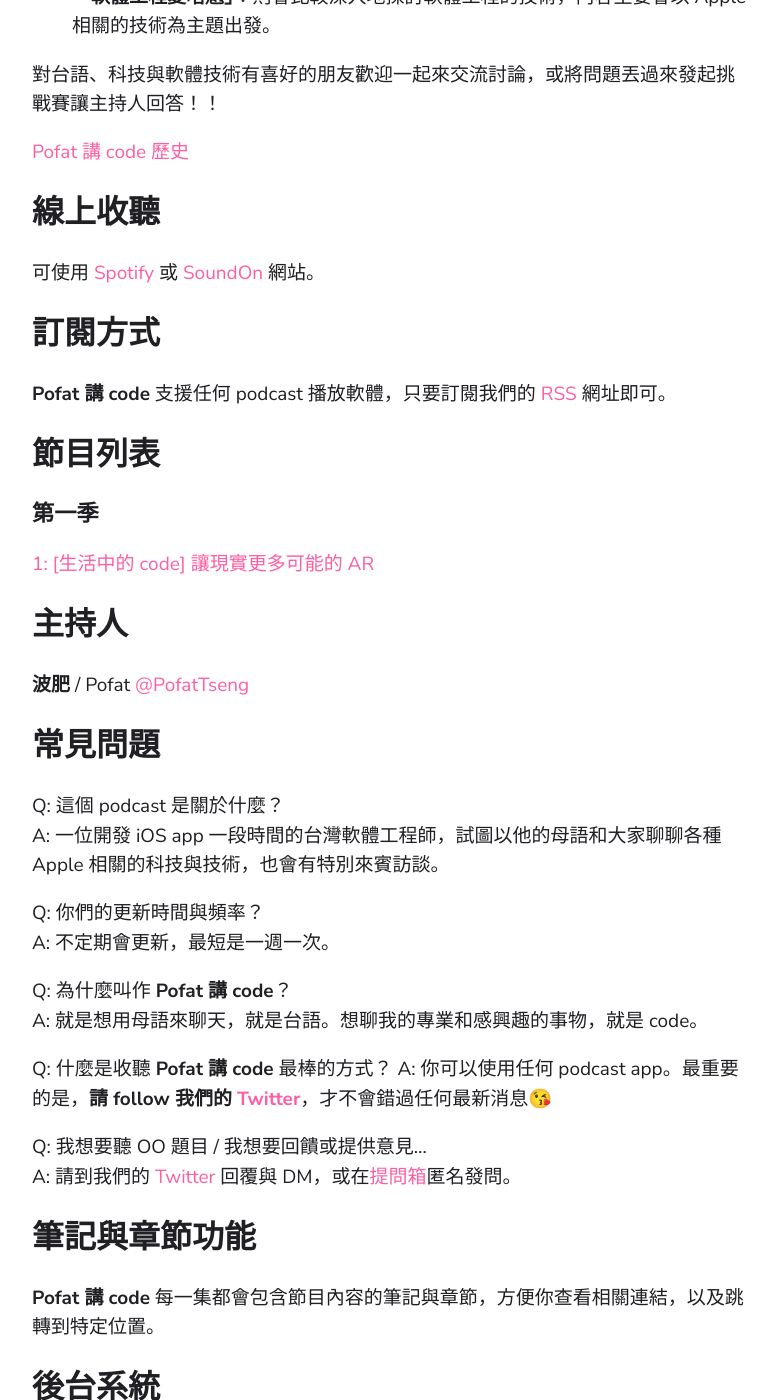
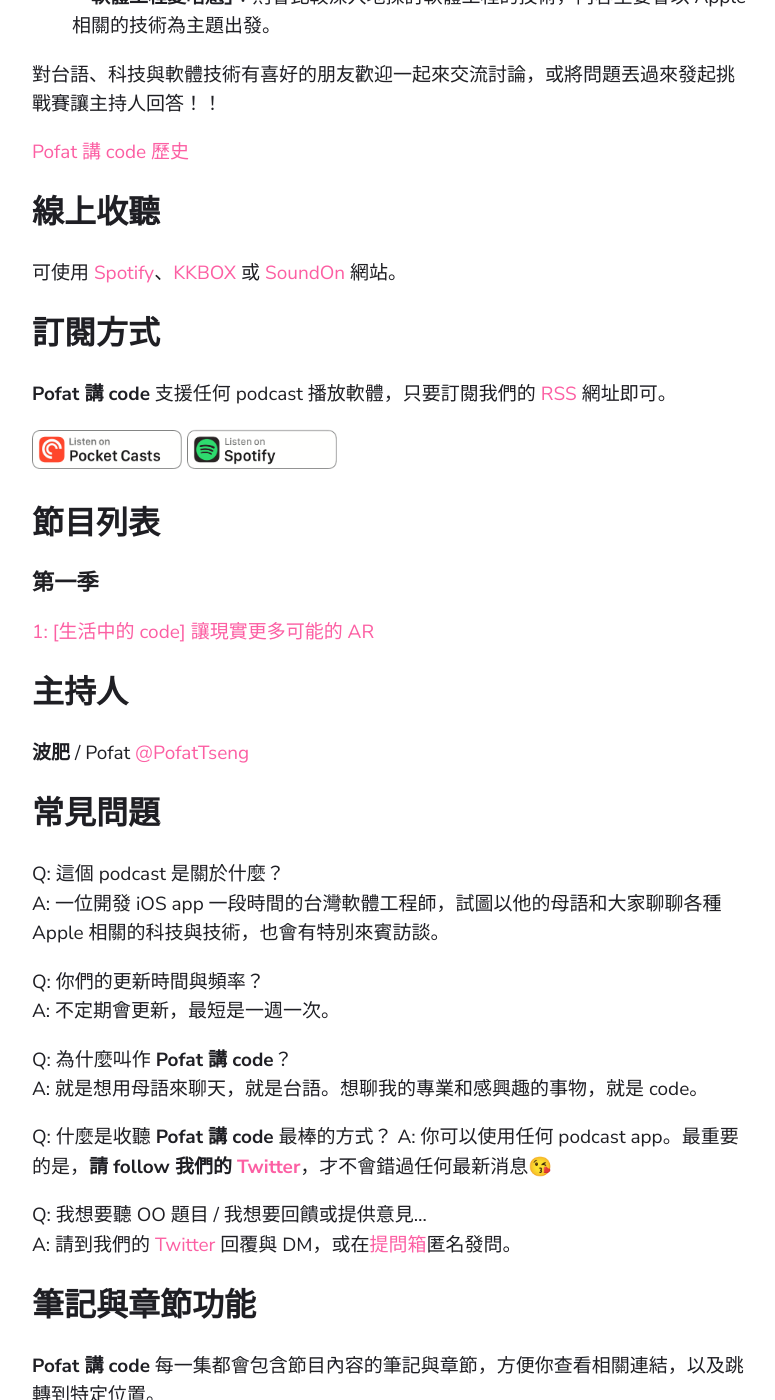
Before and after one commit to kongcodepodcast/kongcodepodcast.github.io, a Jekyll site: the page built from index.md, in a window 1280 px wide and 1400 px high, scrolled down 634 px. Shown: the whole window, without its empty margins (68-843 px from the left). Built offline with Jekyll 4.4.1, drawn with Linux system fonts in a browser that asks for light colours.

Commit message:
1. Add png image for spotify and pocket cast 2. Add special thanks

```diff
--- a/_includes/footer.html
+++ b/_includes/footer.html
@@ -13,17 +13,15 @@
 
 <h2>線上收聽</h2>
 
-可使用 <a href="https://open.spotify.com/show/3sLlQ699L5hMbkYJdkowjx">Spotify</a> 或 <a href="https://player.soundon.fm/p/832a4f37-a4c4-410f-883e-e73113ee0527">SoundOn</a> 網站。
+可使用 <a href="https://open.spotify.com/show/3sLlQ699L5hMbkYJdkowjx">Spotify</a>、<a href="https://podcast.kkbox.com/channel/LarV8K8O4jH_rwFbTk">KKBOX</a> 或 <a href="https://player.soundon.fm/p/832a4f37-a4c4-410f-883e-e73113ee0527">SoundOn</a> 網站。
 
 <h2>訂閱方式</h2>
 
 <p><b>Pofat 講 code</b> 支援任何 podcast 播放軟體，只要訂閱我們的 <a href="https://api.soundon.fm/v2/podcasts/832a4f37-a4c4-410f-883e-e73113ee0527/feed.xml">RSS</a> 網址即可。</p>
 
-<!--
 <p>
-	<a href="https://podcasts.apple.com/tw/podcast/weak-self/id1474108801"><img src="/apple_podcasts.png" width="150" alt="Listen on Apple Podcasts"></a> <a href="https://www.google.com/podcasts?feed=aHR0cHM6Ly9hbmNob3IuZm0vcy9jOTE0OTY0L3BvZGNhc3QvcnNz"><img src="/google_podcasts.png" width="150" alt="Listen on Google Podcasts"></a> <a href="https://overcast.fm/itunes1474108801/weak-self"><img src="/overcast.png" width="150" alt="Listen on Overcast"></a> <a href="https://pca.st/9Z02"><img src="/pocket_casts.png" width="150" alt="Listen on Pocket Casts"></a> <a href="https://open.spotify.com/show/4qAJjdyhx5AgHHL4VuTauj"><img src="/spotify.png" width="150" alt="Listen on Spotify"></a> <a href="https://castro.fm/itunes/1474108801"><img src="/castro.png" width="150" alt="Listen in Castro"></a>
+	<a href="https://pca.st/7oexx0fb"><img src="/pocket_casts.png" width="150" alt="Listen on Pocket Casts"></a> <a href="https://open.spotify.com/show/3sLlQ699L5hMbkYJdkowjx"><img src="/spotify.png" width="150" alt="Listen on Spotify"></a>
 </p>
--->
 
 </div>
 
--- a/index.md
+++ b/index.md
@@ -18,11 +18,15 @@
 
 ## 線上收聽
 
-可使用 <a href="https://open.spotify.com/show/3sLlQ699L5hMbkYJdkowjx">Spotify</a> 或 <a href="https://player.soundon.fm/p/832a4f37-a4c4-410f-883e-e73113ee0527">SoundOn</a> 網站。
+可使用 <a href="https://open.spotify.com/show/3sLlQ699L5hMbkYJdkowjx">Spotify</a>、<a href="https://podcast.kkbox.com/channel/LarV8K8O4jH_rwFbTk">KKBOX</a> 或 <a href="https://player.soundon.fm/p/832a4f37-a4c4-410f-883e-e73113ee0527">SoundOn</a> 網站。
 
 ## 訂閱方式
 
 **Pofat 講 code** 支援任何 podcast 播放軟體，只要訂閱我們的 [RSS](feed:https://api.soundon.fm/v2/podcasts/832a4f37-a4c4-410f-883e-e73113ee0527/feed.xml) 網址即可。
+
+<p>
+	<a href="https://pca.st/7oexx0fb"><img src="/pocket_casts.png" width="150" alt="Listen on Pocket Casts"></a> <a href="https://open.spotify.com/show/3sLlQ699L5hMbkYJdkowjx"><img src="/spotify.png" width="150" alt="Listen on Spotify"></a>
+</p>
 
 ## 節目列表
 
@@ -57,3 +61,7 @@
 
 ## 後台系統
 我們使用 [SoundOn](https://host.soundon.fm) 上架。
+
+## 特別感謝
+
+音訊工程師 - 緃谷盧蜜亞<img src="miya.jpg" width="30" alt="Miya"/>
```
Also changed, not shown: miya.jpg (added).
